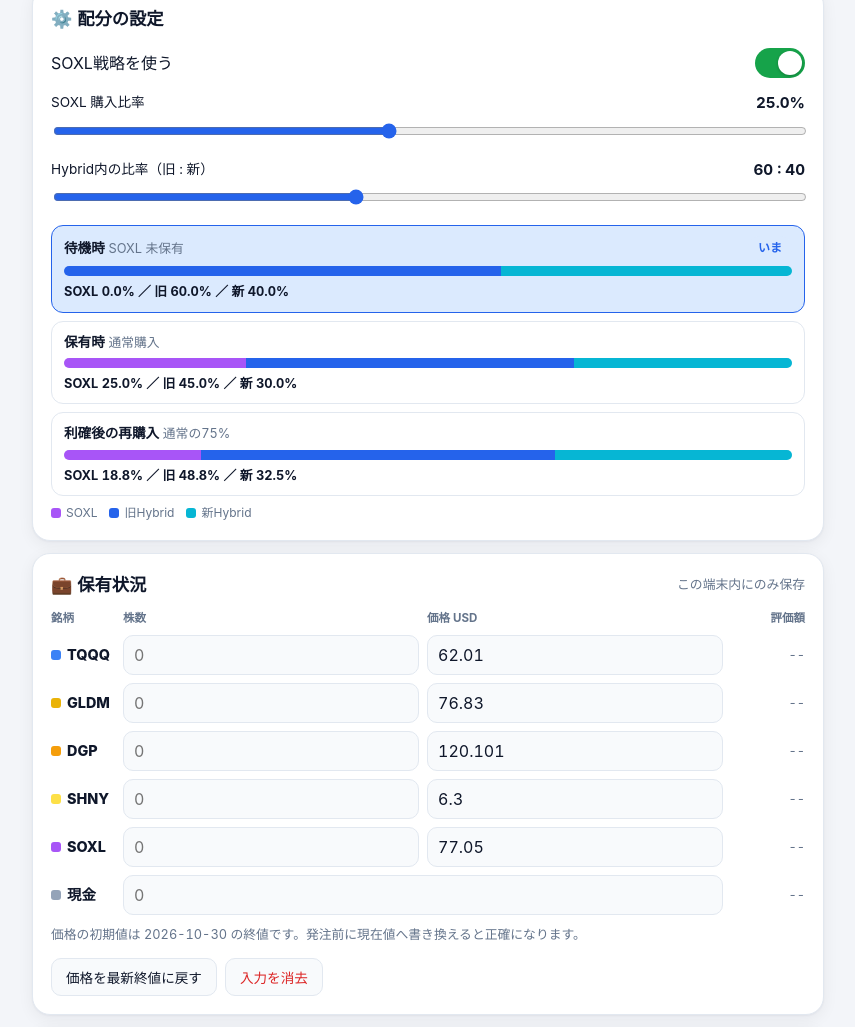
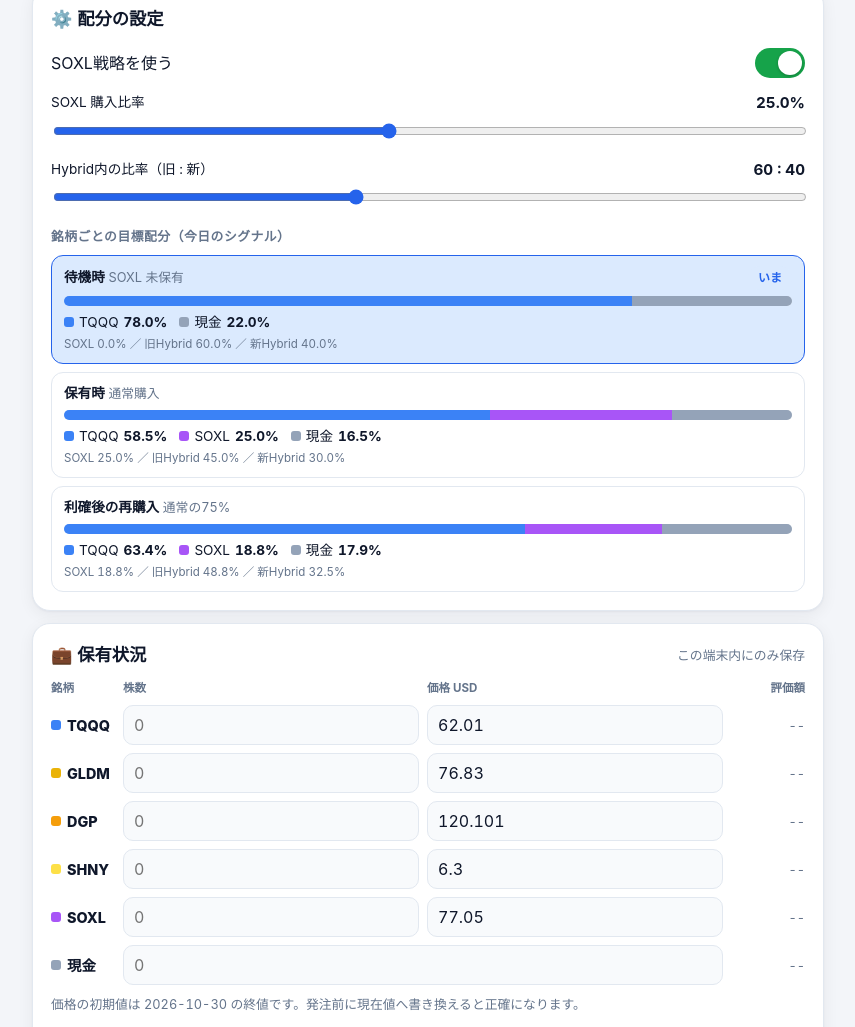
Before and after one commit to daikimhr0217-hub/hybrid-signals, a plain HTML site: page index.html in a window 1280 px wide. Shown: the part 1614-2641 px from the top of the page, without its empty margins (212-1067 px from the left). Drawn offline with Linux system fonts and the light colour scheme.

Commit message:
Break scenario allocation down by ticker

```diff
--- a/index.html
+++ b/index.html
@@ -113,7 +113,9 @@
   .scen { padding:10px 12px; border-radius:12px; border:1px solid var(--line); margin-top:8px; }
   .scen.now { border-color:var(--blue); background:var(--blue-bg); }
   .scen-h { display:flex; justify-content:space-between; align-items:center; font-size:.85rem; }
-  .scen-v { font-size:.8rem; font-weight:700; font-feature-settings:"tnum"; }
+  .scen-t { display:flex; flex-wrap:wrap; gap:4px 12px; font-size:.85rem; margin-top:2px; }
+  .scen-t span { display:inline-flex; align-items:center; gap:5px; }
+  .scen-v { font-size:.72rem; margin-top:4px; }
   .legend { display:flex; flex-wrap:wrap; gap:4px 12px; font-size:.75rem; color:var(--muted); }
   .legend span { display:inline-flex; align-items:center; gap:5px; }
 
@@ -175,8 +177,9 @@
       <div class="lab"><span>Hybrid内の比率（旧 : 新）</span><b id="newShareOut"></b></div>
       <input type="range" id="newShare" min="0" max="100" step="5">
     </div>
+    <h3>銘柄ごとの目標配分（今日のシグナル）</h3>
     <div id="scenarios"></div>
-    <div class="legend" style="margin-top:8px"><span><span class="sw" style="background:var(--c-SOXL)"></span>SOXL</span><span><span class="sw" style="background:var(--blue)"></span>旧Hybrid</span><span><span class="sw" style="background:#06b6d4"></span>新Hybrid</span></div>
+
   </section>
 
   <section class="card">
@@ -461,11 +464,17 @@ function compute() {
   ].filter((x) => x.f != null) : [{ k: "SOXL なし", f: 0, d: "" }];
   const nowIdx = soxlOn ? scen.findIndex((x) => Math.abs(x.f - fracNow) < 1e-9) : 0;
   $("scenarios").innerHTML = scen.map((x, i) => {
-    const sw_ = base * x.f, o = (1 - sw_) * (1 - newShare), nw = (1 - sw_) * newShare;
+    const sr = base * x.f;
+    const [o, nw] = apportion(sr, newShare);
+    const w = combinedWeights(o, nw);
+    if (soxlOn) w.SOXL = sr;
+    w.CASH = Math.max(0, 1 - Object.values(w).reduce((a, b) => a + b, 0));
+    const parts = [...TICKERS, "CASH"].filter((t) => (w[t] || 0) > 0.0005).map((t) => ({ t, w: w[t] }));
     return `<div class="scen${i === nowIdx ? " now" : ""}">
       <div class="scen-h"><span><b>${x.k}</b> <span class="muted">${x.d}</span></span>${i === nowIdx ? '<span class="pill b">いま</span>' : ""}</div>
-      <div class="alloc-bar">${barHTML([{ l: "SOXL", w: sw_, c: color("SOXL") }, { l: "旧Hybrid", w: o, c: "var(--blue)" }, { l: "新Hybrid", w: nw, c: "#06b6d4" }])}</div>
-      <div class="scen-v">${soxlOn ? `SOXL ${pct(sw_, 1)} ／ ` : ""}旧 ${pct(o, 1)} ／ 新 ${pct(nw, 1)}</div></div>`;
+      <div class="alloc-bar">${barHTML(parts.map((p) => ({ l: p.t, w: p.w, c: color(p.t) })))}</div>
+      <div class="scen-t">${parts.map((p) => `<span>${sw(p.t)}${p.t === "CASH" ? "現金" : p.t} <b>${pct(p.w, 1)}</b></span>`).join("")}</div>
+      <div class="scen-v muted">${soxlOn ? `SOXL ${pct(sr, 1)} ／ ` : ""}旧Hybrid ${pct(o, 1)} ／ 新Hybrid ${pct(nw, 1)}</div></div>`;
   }).join("");
   $("priceNote").textContent = `価格の初期値は ${SIG.price_date} の終値です。発注前に現在値へ書き換えると正確になります。`;
 
```
